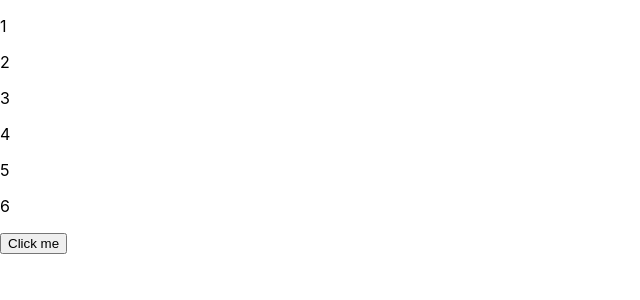
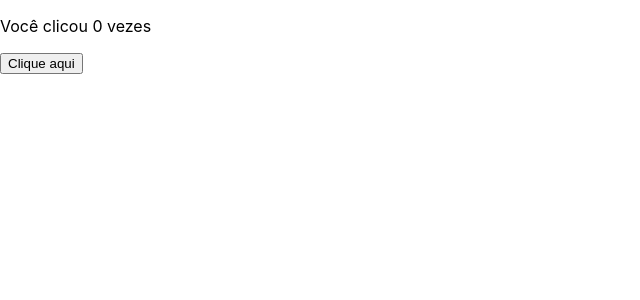
Before and after one commit to LimaDev-Max/Front-And-Completo-2.0, a React (Create React App) app in the folder Modulo-React/frontend20reactjs/: page / in a window 1280 px wide. Shown: the top 300 px of the page, without its empty margins (0-640 px from the left). Built offline with nearby package versions, Linux system fonts and the light colour scheme.

Commit message:
Update App.js

```diff
--- a/Modulo-React/frontend20reactjs/src/App.js
+++ b/Modulo-React/frontend20reactjs/src/App.js
@@ -1,31 +1,21 @@
-import React, { useState } from 'react';
-
-
+import React, { useState, useEffect } from 'react';
 
 function App() {
+  const [count, setCount] = useState(0);
 
-  // Declare uma nova variável de state, a qual chamaremos de "count"
+  // Similar ao componentDidMount e componentDidUpdate:
+  useEffect(() => {
+    // Atualiza o título do documento usando a API do browser
+    document.title = `Você clicou ${count} vezes`;
+  });
 
-  const [count, setCount] = useState(0);
-  const [nome, setNome] = useState("Joao")
-  const [numeros, setarNumeros] = useState([1,2,3,4,5,6])
-  const [obj, setObj] = useState({nome: 'gui',idade:28});
   return (
-
     <div>
-      {
-        numeros.map(function(val){
-          return(
-            <p>{val}</p>
-          )
-        })
-      }
-
-      <button onClick={() => setNome("Fabio")}>
-        Click me
+      <p>Você clicou {count} vezes</p>
+      <button onClick={() => setCount(count + 1)}>
+        Clique aqui
       </button>
     </div>
   );
 }
-
 export default App;
```
